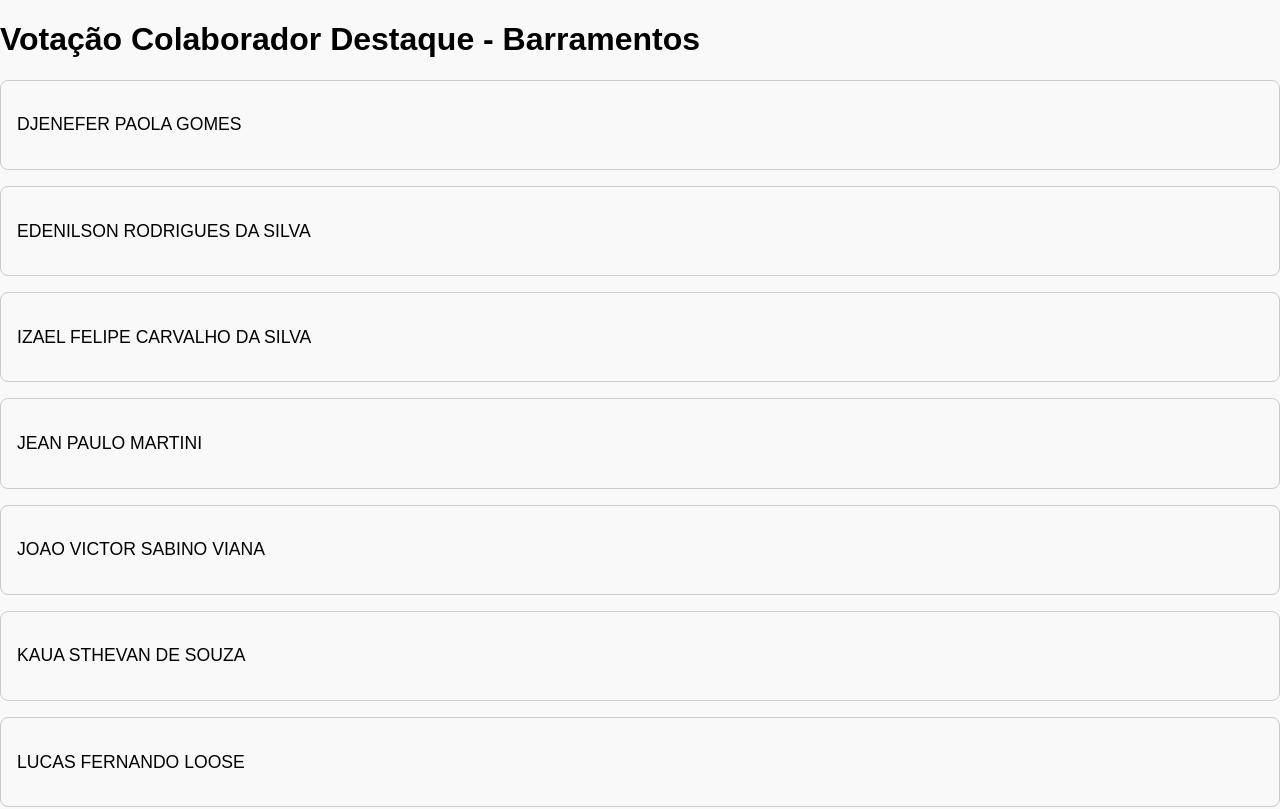
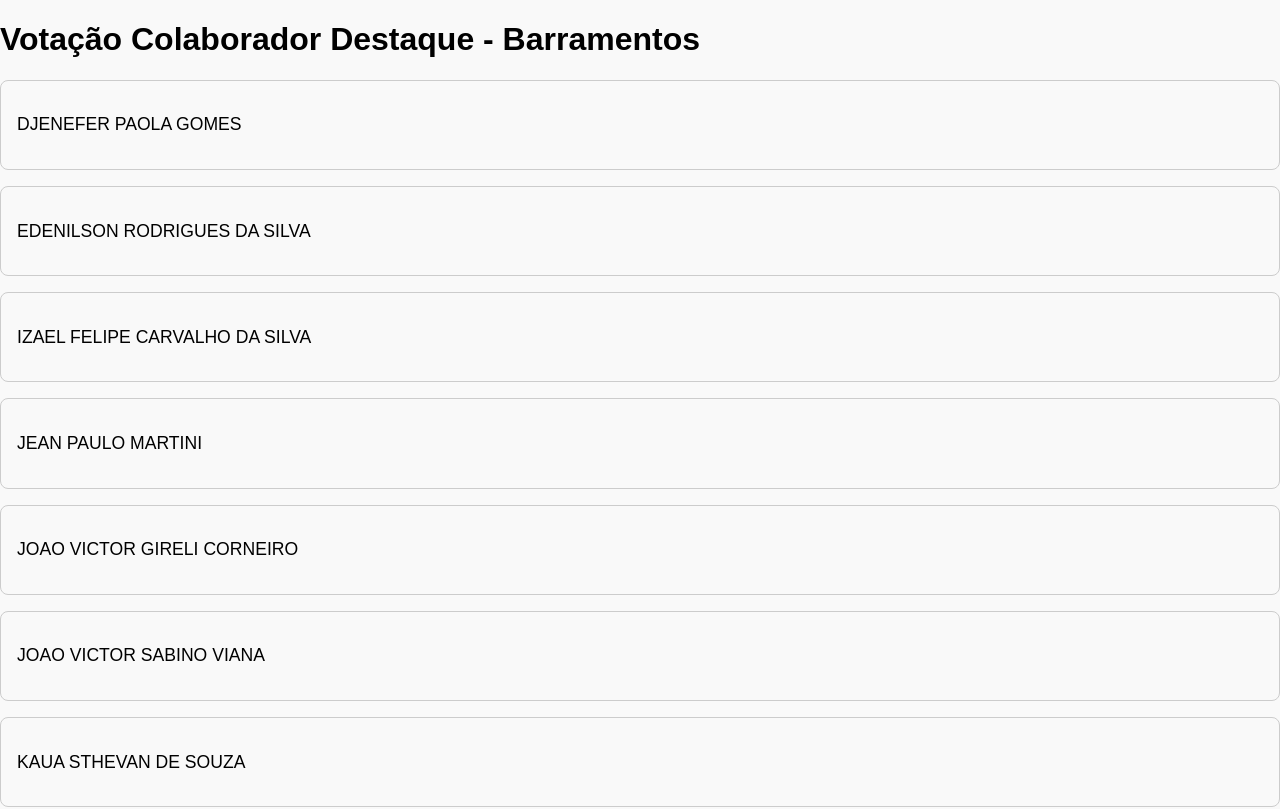
Before and after one commit to Denilsonsiewert/votacao-barramentos, a React (Vite) app: page / in a window 1280 px wide. Shown: the top 809 px of the page. Built offline with nearby package versions, Linux system fonts and the light colour scheme.

Commit message:
Update VotacaoColaboradorDestaque.jsx

```diff
--- a/src/VotacaoColaboradorDestaque.jsx
+++ b/src/VotacaoColaboradorDestaque.jsx
@@ -6,6 +6,7 @@ const candidatos = [
   { id: 2, nome: "EDENILSON RODRIGUES DA SILVA" },
    { id: 4, nome: "IZAEL FELIPE CARVALHO DA SILVA" },
   { id: 5, nome: "JEAN PAULO MARTINI" },
+  { id: 17, nome: "JOAO VICTOR GIRELI CORNEIRO" },
   { id: 18, nome: "JOAO VICTOR SABINO VIANA" },
   { id: 15, nome: "KAUA STHEVAN DE SOUZA" },
   { id: 6, nome: "LUCAS FERNANDO LOOSE" },
```
